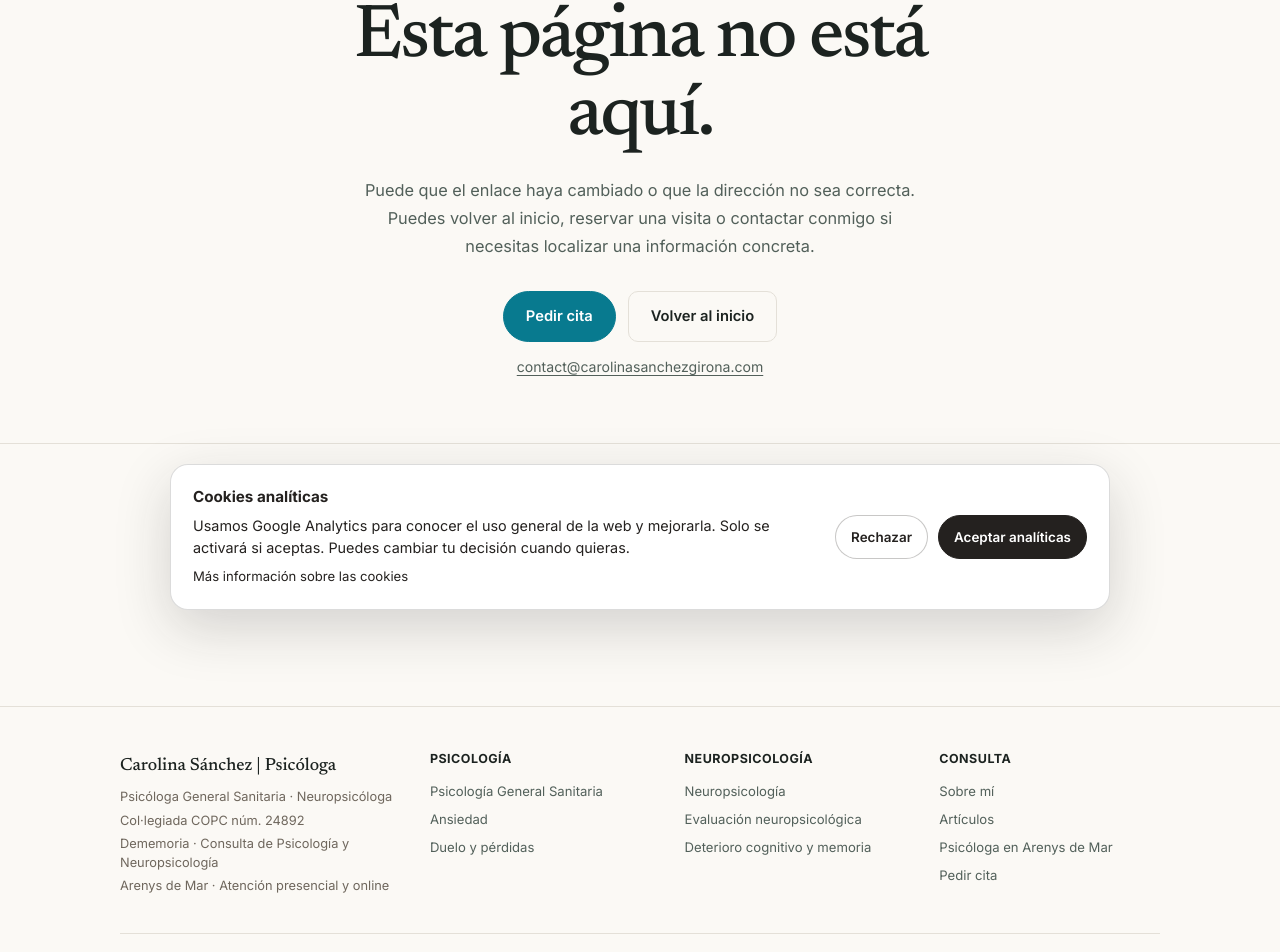
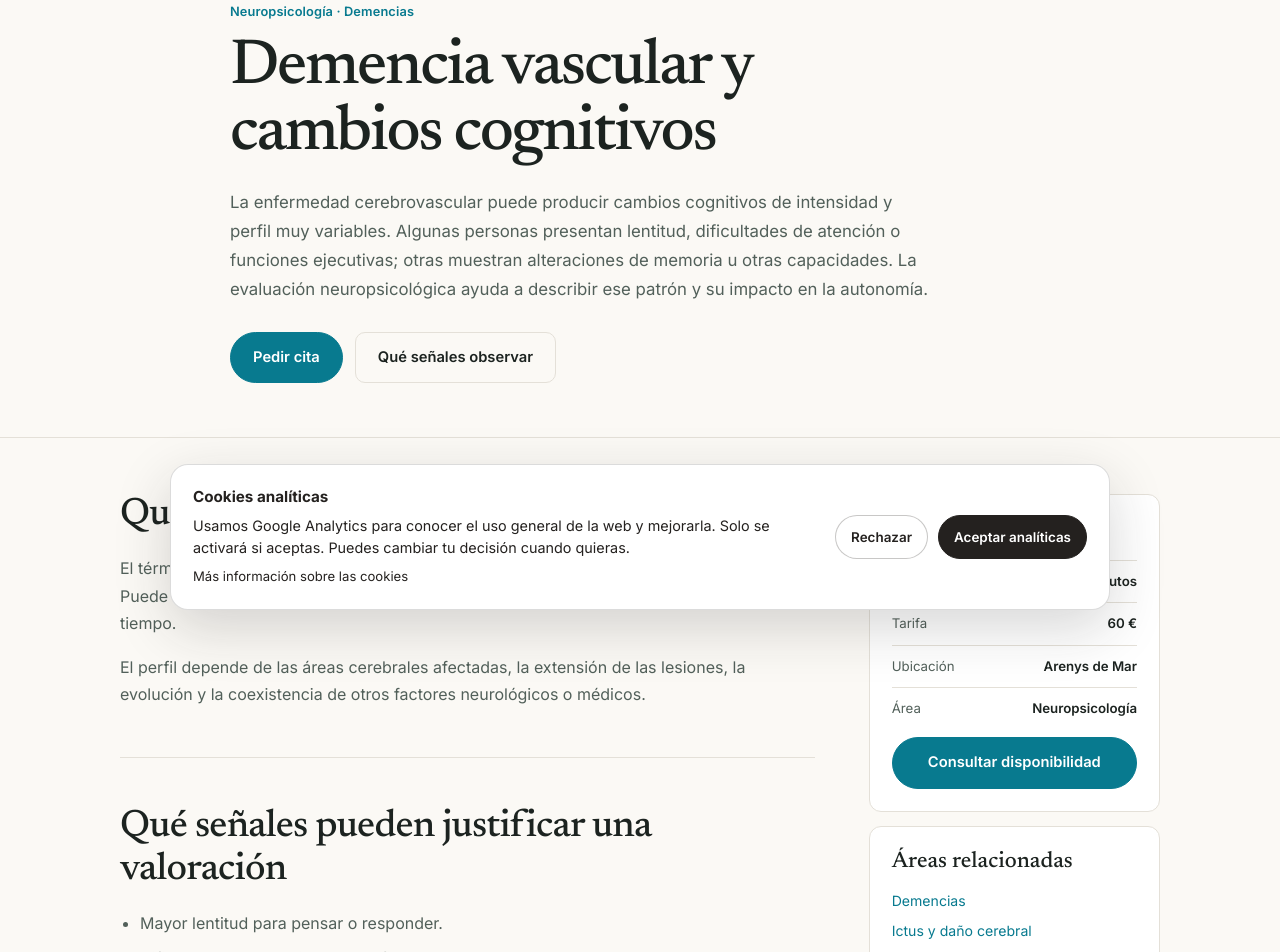
Before and after one commit to carolinasanchezgirona/Portfolio-Carolina, a Next.js app: page /demencia-vascular-y-cambios-cognitivos in a window 1280 px wide. Before the commit this address had no page. Shown: the part 168-1120 px from the top of the page. Built offline with nearby package versions, Linux system fonts and the light colour scheme.

Commit message:
SEO: add vascular dementia page

```diff
--- /dev/null
+++ b/app/demencia-vascular-y-cambios-cognitivos/page.tsx
@@ -0,0 +1,58 @@
+import type { Metadata } from "next";
+import "../seo-pages.css";
+
+export const metadata: Metadata = {
+  title: "Demencia vascular y cambios cognitivos | Neuropsicóloga en Arenys de Mar",
+  description: "Evaluación neuropsicológica de cambios cognitivos asociados a enfermedad cerebrovascular y demencia vascular: atención, funciones ejecutivas, memoria y autonomía.",
+  alternates: { canonical: "/demencia-vascular-y-cambios-cognitivos/" },
+  openGraph: {
+    title: "Demencia vascular y cambios cognitivos | Carolina Sánchez Girona",
+    description: "Neuropsicología para valorar cambios cognitivos relacionados con enfermedad cerebrovascular y su impacto funcional.",
+    url: "https://carolinasanchezgirona.com/demencia-vascular-y-cambios-cognitivos/",
+  },
+};
+
+const serviceSchema = {
+  "@context": "https://schema.org",
+  "@type": "Service",
+  name: "Evaluación neuropsicológica de cambios cognitivos asociados a enfermedad cerebrovascular",
+  provider: { "@type": "Person", name: "Carolina Sánchez Girona", jobTitle: "Neuropsicóloga y Psicóloga General Sanitaria", url: "https://carolinasanchezgirona.com" },
+  areaServed: ["Arenys de Mar", "Maresme", "Barcelona", "España"],
+  serviceType: "Evaluación neuropsicológica en deterioro cognitivo vascular y demencia vascular",
+  url: "https://carolinasanchezgirona.com/demencia-vascular-y-cambios-cognitivos/",
+};
+
+export default function VascularDementiaPage() {
+  return (
+    <main className="editorial-site">
+      <header className="site-header">
+        <a className="brand" href="/" aria-label="Carolina Sánchez, inicio"><span className="brand-name">Carolina Sánchez</span><span className="brand-sub">Psicóloga · Neuropsicóloga</span></a>
+        <nav className="nav" aria-label="Navegación principal"><a href="/neuropsicologia/">Neuropsicología</a><a href="/demencias/">Demencias</a><a className="nav-cta" href="/cita/">Pedir cita</a></nav>
+      </header>
+      <section className="seo-hero"><div className="editorial-wrap seo-hero-inner">
+        <p className="seo-breadcrumbs"><a href="/">Inicio</a><span>·</span><a href="/neuropsicologia/">Neuropsicología</a><span>·</span><span>Demencia vascular</span></p>
+        <p className="editorial-eyebrow">Neuropsicología · Demencias</p>
+        <h1>Demencia vascular y cambios cognitivos</h1>
+        <p className="seo-lead">La enfermedad cerebrovascular puede producir cambios cognitivos de intensidad y perfil muy variables. Algunas personas presentan lentitud, dificultades de atención o funciones ejecutivas; otras muestran alteraciones de memoria u otras capacidades. La evaluación neuropsicológica ayuda a describir ese patrón y su impacto en la autonomía.</p>
+        <div className="seo-actions"><a className="editorial-btn editorial-btn-primary" href="/cita/">Pedir cita</a><a className="editorial-btn editorial-btn-secondary" href="#senales">Qué señales observar</a></div>
+      </div></section>
+      <div className="editorial-wrap seo-layout">
+        <article className="seo-copy">
+          <section><h2>Qué significa deterioro cognitivo vascular</h2><p>El término describe cambios cognitivos relacionados con enfermedad cerebrovascular. Puede aparecer tras un ictus o asociarse a lesiones vasculares acumuladas a lo largo del tiempo.</p><p>El perfil depende de las áreas cerebrales afectadas, la extensión de las lesiones, la evolución y la coexistencia de otros factores neurológicos o médicos.</p></section>
+          <section id="senales"><h2>Qué señales pueden justificar una valoración</h2><ul><li>Mayor lentitud para pensar o responder.</li><li>Dificultad para organizar o planificar tareas.</li><li>Problemas para mantener o alternar la atención.</li><li>Cambios de memoria que interfieren en la vida cotidiana.</li><li>Necesidad creciente de ayuda para gestiones o actividades antes autónomas.</li><li>Cambios cognitivos después de un ictus o de varios eventos vasculares.</li><li>Progresión o fluctuación de dificultades que requieren seguimiento.</li></ul></section>
+          <section><h2>El perfil no siempre es igual al del Alzheimer</h2><p>En algunos cuadros vasculares pueden destacar más la lentitud, la atención y las funciones ejecutivas que la memoria episódica. Sin embargo, existe mucha variabilidad y también pueden coexistir procesos vasculares y neurodegenerativos.</p><p>Por eso una comparación simple entre diagnósticos no basta para interpretar el caso individual.</p></section>
+          <section><h2>Relación con ictus y daño cerebral adquirido</h2><p>Cuando los cambios aparecen tras un evento cerebrovascular concreto, puede ser útil revisar también la información sobre <a href="/ictus-y-dano-cerebral-adquirido/">ictus y daño cerebral adquirido</a>. La evolución, el momento desde la lesión y el grado de recuperación son relevantes para interpretar el rendimiento.</p></section>
+          <section><h2>Qué aporta la evaluación neuropsicológica</h2><p>La <a href="/evaluacion-neuropsicologica/">evaluación neuropsicológica</a> permite explorar atención, velocidad de procesamiento, memoria, lenguaje, funciones ejecutivas y habilidades visuoespaciales, junto con la autonomía cotidiana.</p><p>Los resultados pueden ayudar a orientar diagnóstico diferencial, seguimiento y estrategias de apoyo, siempre integrados con la valoración médica y la información de neuroimagen cuando está disponible.</p></section>
+          <section><h2>Demencia vascular y autonomía</h2><p>El término demencia se utiliza cuando las dificultades cognitivas interfieren de forma significativa en la independencia cotidiana. Si existe afectación objetiva pero la autonomía se mantiene en gran medida, puede hablarse de un deterioro cognitivo de menor entidad.</p><p>La página general sobre <a href="/demencias/">demencias</a> explica con más detalle esta diferencia y otros tipos de demencia.</p><div className="seo-callout"><strong>El origen vascular no se deduce solo por cómo se comporta la memoria.</strong><span>La interpretación requiere integrar perfil cognitivo, historia vascular, evolución funcional y evaluación médica.</span></div></section>
+        </article>
+        <aside className="seo-sidebar" aria-label="Información práctica">
+          <div className="seo-card"><h2>Primera visita</h2><ul className="seo-facts"><li><span>Duración</span><strong>60 minutos</strong></li><li><span>Tarifa</span><strong>60 €</strong></li><li><span>Ubicación</span><strong>Arenys de Mar</strong></li><li><span>Área</span><strong>Neuropsicología</strong></li></ul><a className="editorial-btn editorial-btn-primary" href="/cita/">Consultar disponibilidad</a></div>
+          <div className="seo-card"><h3>Áreas relacionadas</h3><div className="seo-related"><a href="/demencias/">Demencias</a><a href="/ictus-y-dano-cerebral-adquirido/">Ictus y daño cerebral</a><a href="/deterioro-cognitivo/">Deterioro cognitivo</a><a href="/evaluacion-neuropsicologica/">Evaluación neuropsicológica</a></div></div>
+        </aside>
+      </div>
+      <section className="editorial-section seo-authority"><div className="editorial-wrap seo-authority-grid"><div><p className="editorial-section-eyebrow">Profesional responsable</p><h2>Carolina Sánchez Girona</h2><p className="editorial-role">Psicóloga General Sanitaria · Neuropsicóloga</p></div><div className="seo-authority-copy"><p>Trabajo en evaluación neuropsicológica de personas adultas con deterioro cognitivo, demencias y secuelas de enfermedad cerebrovascular, integrando perfil cognitivo, evolución y autonomía.</p><div className="seo-authority-links"><a href="/sobre-mi/">Conocer mi trayectoria profesional →</a><a href="/neuropsicologia/">Ver Neuropsicología →</a></div></div></div></section>
+      <footer className="editorial-footer"><div className="editorial-wrap editorial-footer-inner"><div><p className="editorial-footer-brand">Carolina Sánchez | Psicóloga</p><p>Dememoria · Consulta de Psicología y Neuropsicología</p></div><div><p>Arenys de Mar · Atención online</p><p>© 2026 Carolina Sánchez Girona</p></div></div></footer>
+      <script type="application/ld+json" dangerouslySetInnerHTML={{ __html: JSON.stringify(serviceSchema) }} />
+    </main>
+  );
+}
```
